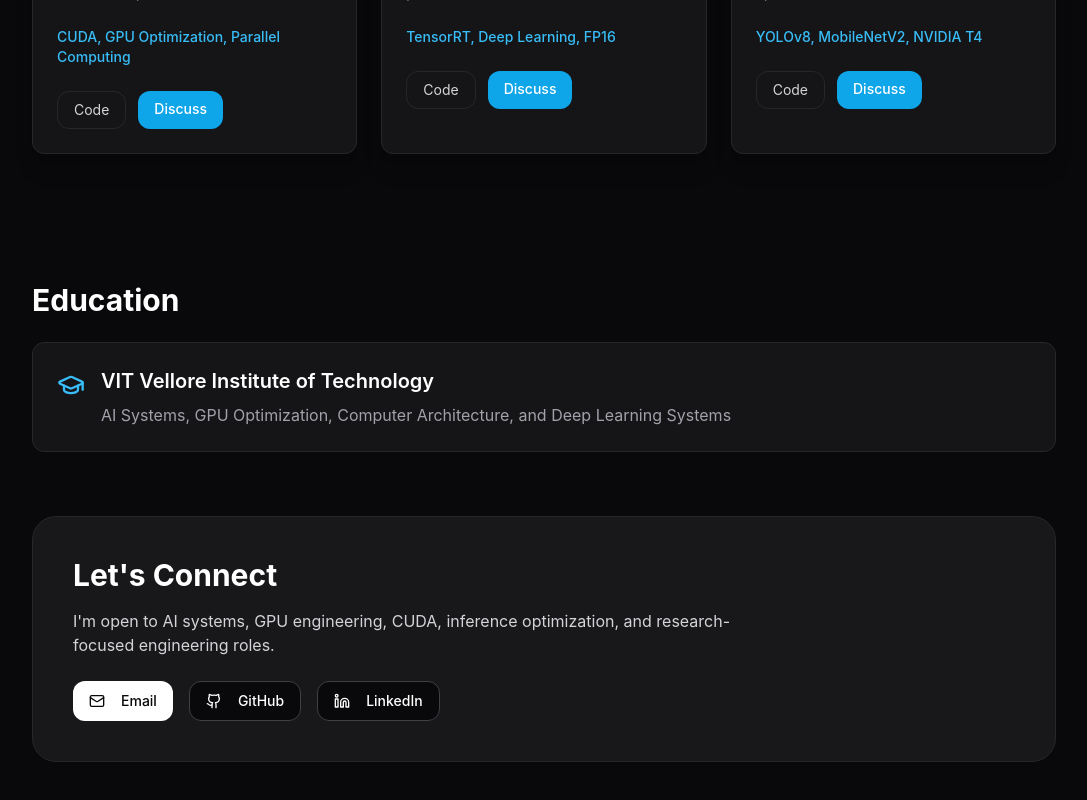
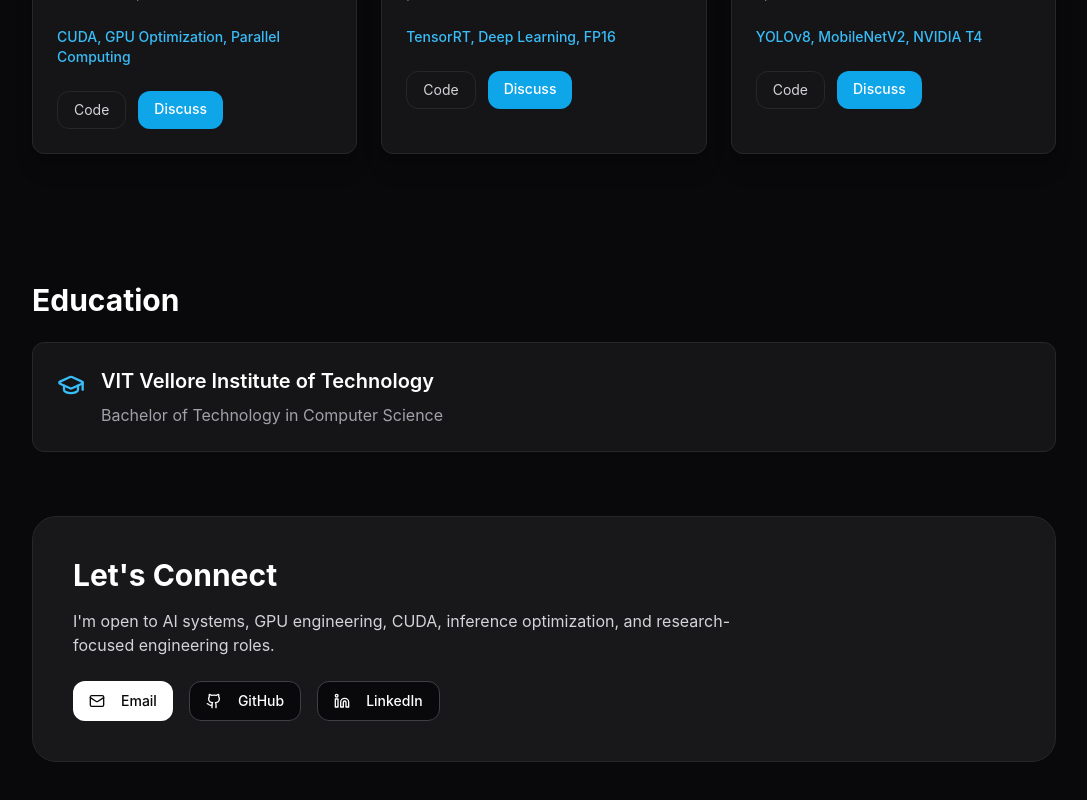
Before and after one commit to vaibhavviji2809-eng/portfolio, a React (Vite) app: page / in a window 1280 px wide. Shown: the part 2655-3455 px from the top of the page, without its empty margins (96-1183 px from the left). Built offline with nearby package versions, Linux system fonts and the light colour scheme.

Commit message:
Update education degree text

```diff
--- a/src/Portfolio.tsx
+++ b/src/Portfolio.tsx
@@ -346,8 +346,7 @@ export default function Portfolio() {
                   VIT Vellore Institute of Technology
                 </h3>
                 <p className="mt-2 text-zinc-400">
-                  AI Systems, GPU Optimization, Computer Architecture, and Deep
-                  Learning Systems
+                  Bachelor of Technology in Computer Science
                 </p>
               </div>
             </CardContent>
```
